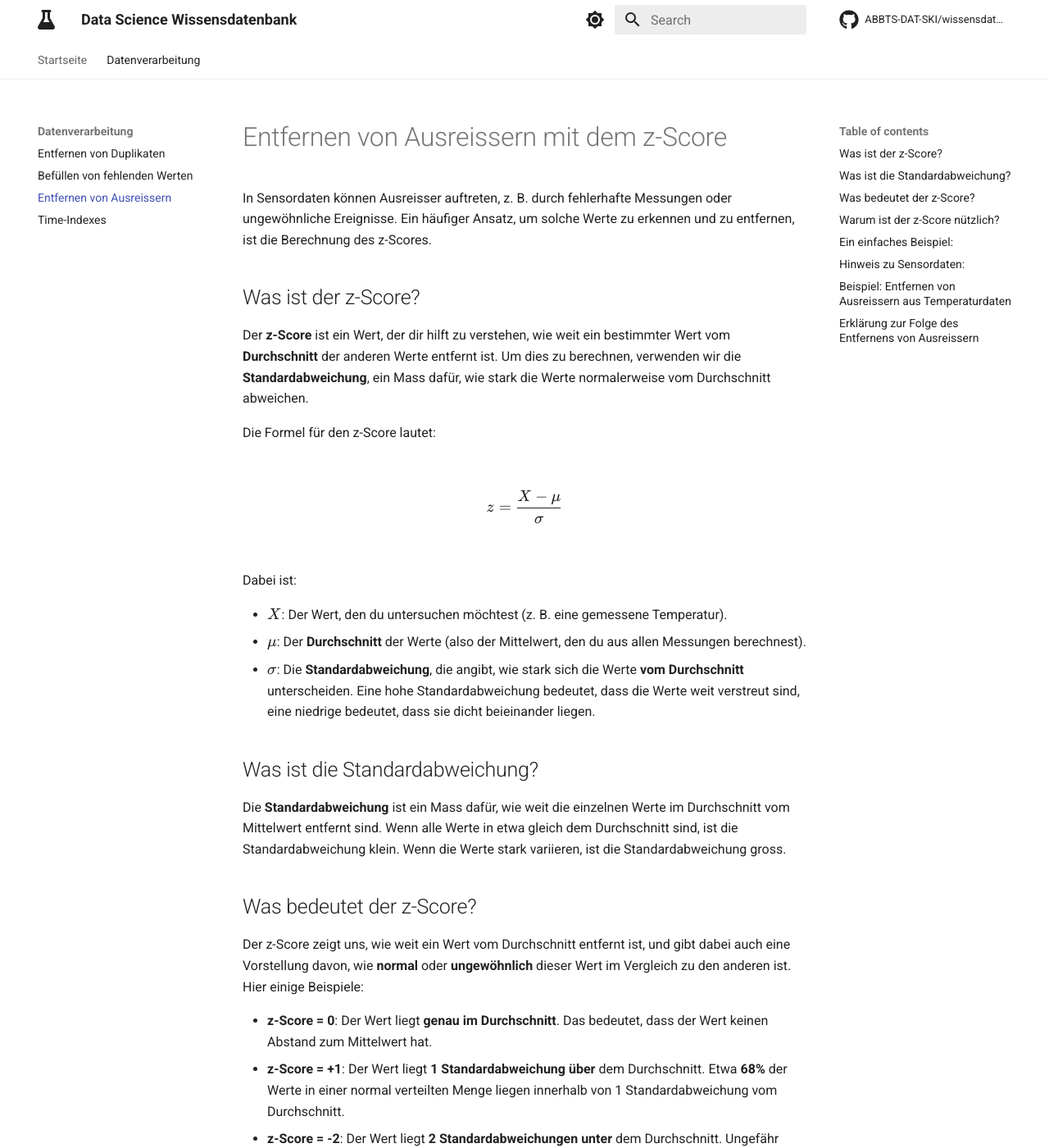
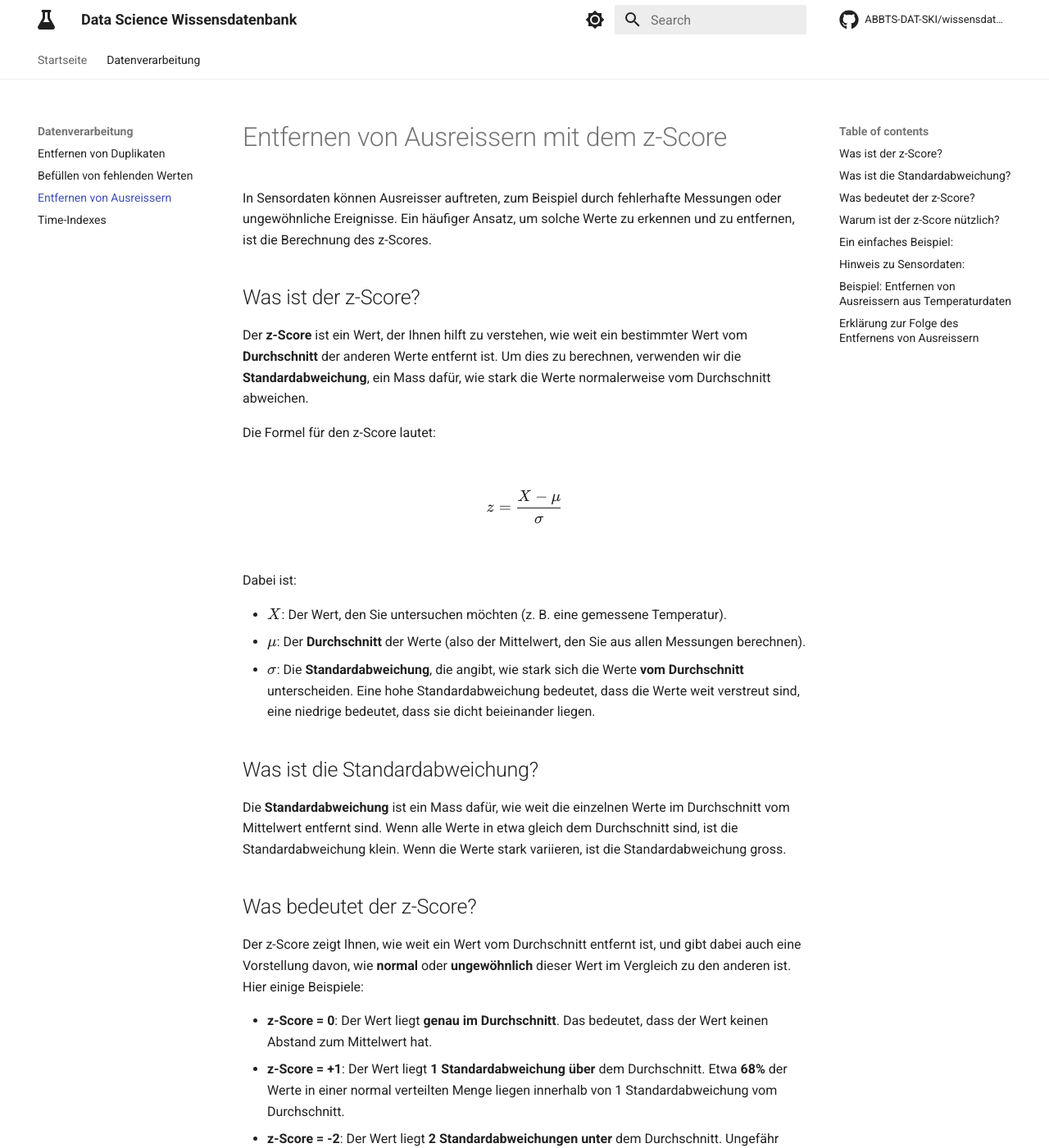
Before and after one commit to ABBTS-DAT-SKI/wissensdatenbank, an MkDocs documentation site: the page built from docs/data-engineering/outliers.md, in a window 1280 px wide and 1400 px high. Shown: the whole window at 82% size. Built offline with MkDocs 1.6.1 and Material for MkDocs 9.7.7, drawn with Linux system fonts in a browser that asks for light colours; comment, search, counter and statistics services are not loaded; some of the changed text lies outside the part shown.

Commit message:
siezen anstatt duzen

```diff
--- a/docs/data-engineering/outliers.md
+++ b/docs/data-engineering/outliers.md
@@ -1,10 +1,10 @@
 # Entfernen von Ausreissern mit dem z-Score
 
-In Sensordaten können Ausreisser auftreten, z. B. durch fehlerhafte Messungen oder ungewöhnliche Ereignisse. Ein häufiger Ansatz, um solche Werte zu erkennen und zu entfernen, ist die Berechnung des z-Scores.
+In Sensordaten können Ausreisser auftreten, zum Beispiel durch fehlerhafte Messungen oder ungewöhnliche Ereignisse. Ein häufiger Ansatz, um solche Werte zu erkennen und zu entfernen, ist die Berechnung des z-Scores.
 
 ## Was ist der z-Score?
 
-Der **z-Score** ist ein Wert, der dir hilft zu verstehen, wie weit ein bestimmter Wert vom **Durchschnitt** der anderen Werte entfernt ist. Um dies zu berechnen, verwenden wir die **Standardabweichung**, ein Mass dafür, wie stark die Werte normalerweise vom Durchschnitt abweichen.
+Der **z-Score** ist ein Wert, der Ihnen hilft zu verstehen, wie weit ein bestimmter Wert vom **Durchschnitt** der anderen Werte entfernt ist. Um dies zu berechnen, verwenden wir die **Standardabweichung**, ein Mass dafür, wie stark die Werte normalerweise vom Durchschnitt abweichen.
 
 Die Formel für den z-Score lautet:
 
@@ -14,8 +14,8 @@ z = \frac{X - \mu}{\sigma}
 
 Dabei ist:
 
-- **\(X\)**: Der Wert, den du untersuchen möchtest (z. B. eine gemessene Temperatur).
-- **\(\mu\)**: Der **Durchschnitt** der Werte (also der Mittelwert, den du aus allen Messungen berechnest).
+- **\(X\)**: Der Wert, den Sie untersuchen möchten (z. B. eine gemessene Temperatur).
+- **\(\mu\)**: Der **Durchschnitt** der Werte (also der Mittelwert, den Sie aus allen Messungen berechnen).
 - **\(\sigma\)**: Die **Standardabweichung**, die angibt, wie stark sich die Werte **vom Durchschnitt** unterscheiden. Eine hohe Standardabweichung bedeutet, dass die Werte weit verstreut sind, eine niedrige bedeutet, dass sie dicht beieinander liegen.
 
 ## Was ist die Standardabweichung?
@@ -24,7 +24,7 @@ Die **Standardabweichung** ist ein Mass dafür, wie weit die einzelnen Werte im
 
 ## Was bedeutet der z-Score?
 
-Der z-Score zeigt uns, wie weit ein Wert vom Durchschnitt entfernt ist, und gibt dabei auch eine Vorstellung davon, wie **normal** oder **ungewöhnlich** dieser Wert im Vergleich zu den anderen ist. Hier einige Beispiele:
+Der z-Score zeigt Ihnen, wie weit ein Wert vom Durchschnitt entfernt ist, und gibt dabei auch eine Vorstellung davon, wie **normal** oder **ungewöhnlich** dieser Wert im Vergleich zu den anderen ist. Hier einige Beispiele:
 
 - **z-Score = 0**: Der Wert liegt **genau im Durchschnitt**. Das bedeutet, dass der Wert keinen Abstand zum Mittelwert hat.
 - **z-Score = +1**: Der Wert liegt **1 Standardabweichung über** dem Durchschnitt. Etwa **68%** der Werte in einer normal verteilten Menge liegen innerhalb von 1 Standardabweichung vom Durchschnitt.
@@ -33,14 +33,14 @@ Der z-Score zeigt uns, wie weit ein Wert vom Durchschnitt entfernt ist, und gibt
 
 ## Warum ist der z-Score nützlich?
 
-Der z-Score hilft uns zu erkennen, ob ein Wert **normal** oder **ungewöhnlich** ist. Ein hoher z-Score (z. B. > 3) oder ein sehr niedriger z-Score (z. B. < -3) deutet darauf hin, dass der Wert **weit vom Durchschnitt** entfernt liegt und daher als **Ausreisser** betrachtet werden könnte. Solche Werte kommen in einer normalen Verteilung nur selten vor.
+Der z-Score hilft Ihnen zu erkennen, ob ein Wert **normal** oder **ungewöhnlich** ist. Ein hoher z-Score (z. B. > 3) oder ein sehr niedriger z-Score (z. B. < -3) deutet darauf hin, dass der Wert **weit vom Durchschnitt** entfernt liegt und daher als **Ausreisser** betrachtet werden könnte. Solche Werte kommen in einer normalen Verteilung nur selten vor.
 
 ## Ein einfaches Beispiel:
 
-Stell dir vor, du misst die Temperatur an verschiedenen Tagen und bekommst Werte wie:
+Stellen Sie sich vor, Sie messen die Temperatur an verschiedenen Tagen und bekommen Werte wie:
 - 20°C, 22°C, 21°C, 100°C, 23°C
 
-Der Durchschnitt dieser Temperaturen liegt bei **22°C**. Wenn wir die **Standardabweichung** berechnen und den z-Score für die Temperatur von **100°C** berechnen, werden wir feststellen, dass dieser Wert **weit vom Durchschnitt** entfernt ist. Der z-Score für 100°C wird sehr hoch sein, was darauf hinweist, dass dieser Wert ein **Ausreisser** ist. In einer normalen Verteilung würden Werte wie 100°C nur in **weniger als 0,3%** der Fälle vorkommen (mehr als 3 Standardabweichungen vom Durchschnitt entfernt).
+Der Durchschnitt dieser Temperaturen liegt etwa bei **22°C**. Wenn wir die **Standardabweichung** berechnen und den z-Score für die Temperatur von **100°C** berechnen, werden wir feststellen, dass dieser Wert **weit vom Durchschnitt** entfernt ist. Der z-Score für 100°C wird sehr hoch sein, was darauf hinweist, dass dieser Wert ein **Ausreisser** ist. In einer normalen Verteilung würden Werte wie 100°C nur in **weniger als 0,3%** der Fälle vorkommen (mehr als 3 Standardabweichungen vom Durchschnitt entfernt).
 
 ## Hinweis zu Sensordaten:
 
```
Also changed, not shown: docs/data-engineering/time_indexes.md (+7 -7 lines).
